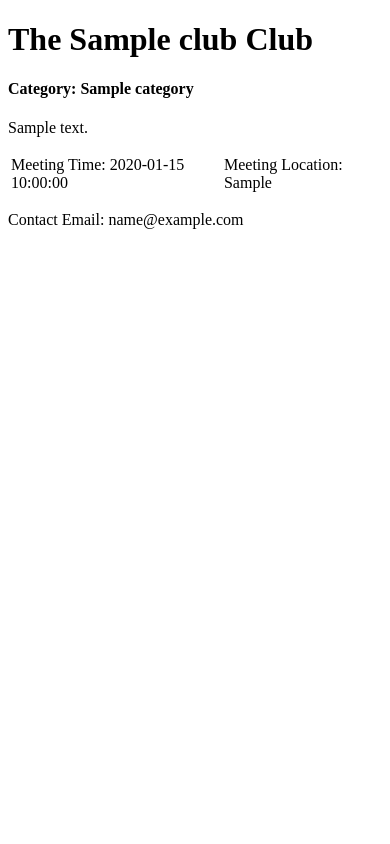
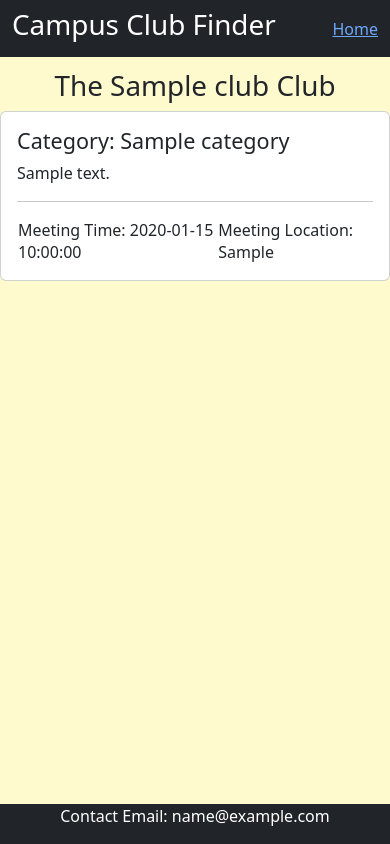
Before and after one commit to Ryan-Martin-318/Backend_Web_Dev, a PHP site: page /club.php?id=1 in a window 390 px wide. Run offline with PHP 8.4, Linux system fonts and the light colour scheme; data comes from the database, SQL or seed files in the repository; tables that the repository leaves empty or names only in its code hold one stand-in row (values such as "Sample post").

Commit message:
Finished Campus Club Finder

```diff
--- a/Projects/Club-Finder/club.php
+++ b/Projects/Club-Finder/club.php
@@ -22,31 +22,70 @@
         }
     }
     $clubs = getClubs($db);
+    $errors = array();
+    if (!filter_input(INPUT_GET, "id", FILTER_VALIDATE_INT)){
+        $filter = $_GET['id'] ?? NULL;
+        if ($filter !== "" && $filter !== NULL){
+            $errors[] = 'Invalid club id detected!';
+        }
+    }elseif (empty($clubs)){
+        $errors[] = 'Club not found.';
+    }
 ?>
+<style>
+footer {
+    position: fixed;
+    left: 0;
+    bottom: 0;
+    width: 100%;
+    background-color: rgb(33, 37, 41);
+    color: white;
+    text-align: center;
+}
+</style>
 <!DOCTYPE html>
 <html lang="en">
 <head>
     <meta charset="UTF-8">
     <meta name="viewport" content="width=device-width, initial-scale=1.0">
-    <link rel="stylesheet" href="styles.css">
-    <title><?php echo htmlspecialchars($clubs[0]->name); ?></title>
+    <title><?php
+        if(empty($errors)){
+            echo htmlspecialchars($clubs[0]->name);
+        }else{
+            echo('ERROR');
+        }
+    ?></title>
+    <?php require __DIR__ . '/includes/bootstrapcdnlinks.php'; ?>
 </head>
-<body>
-    <?php if (!empty($clubs)) { ?>
-    <h1>The <?php echo htmlspecialchars($clubs[0]->name); ?> Club</h1>
-    <h4>Category: <?php echo htmlspecialchars($clubs[0]->categoryName); ?></h4>
-    <p><?php echo htmlspecialchars($clubs[0]->description); ?></p>
-    <table>
+<body style="background-color: lemonchiffon;">
+    <?php require __DIR__ . '/includes/navagation.php'; ?>
+    <?php if (empty($errors)) { ?>
+        <h1 style="text-align: center; margin-top: 3%;">The <?php echo htmlspecialchars($clubs[0]->name); ?> Club</h1>
+        <section class="card" style="max-width: 800px; margin-left: auto; margin-right: auto;">
+            <div class="card-body">
+                <h4 class="card-title">Category: <?php echo htmlspecialchars($clubs[0]->categoryName); ?></h4>
+                <p class="card-text"><?php echo htmlspecialchars($clubs[0]->description); ?></p>
+                <hr>
+                <table style="width: 100%;">
                     <tr>
                         <td>Meeting Time: <?php echo htmlspecialchars($clubs[0]->meetingTime); ?></td>
                         <td>Meeting Location: <?php echo htmlspecialchars($clubs[0]->meetingLocation); ?></td>
                     </tr>
                 </table>
+            </div>
+        </section>
         <footer>
             <p>Contact Email: <?php echo htmlspecialchars($clubs[0]->contactEmail); ?></p>
         </footer>
     <?php }else { ?>
-        <p>Club not found.</p>
+        <div class="alert alert-danger" role="alert" style="width: 50%; margin-top: 5%; margin-left: auto; margin-right: auto;">
+            <vstack>
+                <h1 class="alert-heading mb-2">ERROR!</h1>
+                <p><?php echo htmlspecialchars($errors[0]); ?></p>
+                <hr class="my-3">
+                <a href="clubs.php?filt=" class="alert-link">Go Choose A Club</a>
+            </vstack>
+        </div>
     <?php } ?>
 </body>
 </html>
--- /dev/null
+++ b/Projects/Club-Finder/includes/bootstrapcdnlinks.php
@@ -0,0 +1,5 @@
+<link
+    href="https://cdn.jsdelivr.net/npm/bootstrap@5.3.3/dist/css/bootstrap.min.css"
+    rel="stylesheet"
+    integrity="sha384-QWTKZyjpPEjISv5WaRU9OFeRpok6YctnYmDr5pNlyT2bRjXh0JMhjY6hW+ALEwIH"
+    crossorigin="anonymous">
--- /dev/null
+++ b/Projects/Club-Finder/includes/navagation.php
@@ -0,0 +1,6 @@
+<nav class="navbar navbar-expand bg-dark" data-bs-theme="dark">
+    <div class="container">
+        <h1 style="color: white;">Campus Club Finder</h1>
+        <a href="clubs.php?filt=">Home</a>
+    </div>
+</nav>
```
Also changed, not shown: Projects/Club-Finder/clubs.php (+44 -16 lines), Projects/Club-Finder/includes/styles.css (deleted). Lines whose indentation alone changed are shown as unchanged.
